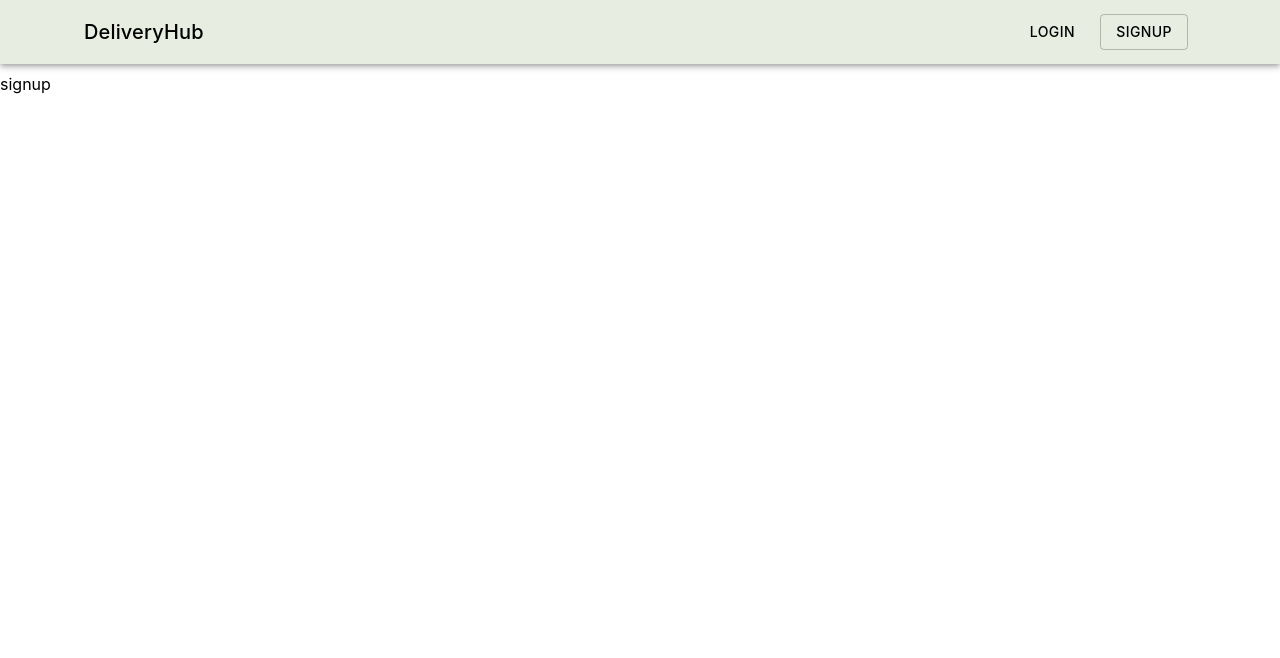
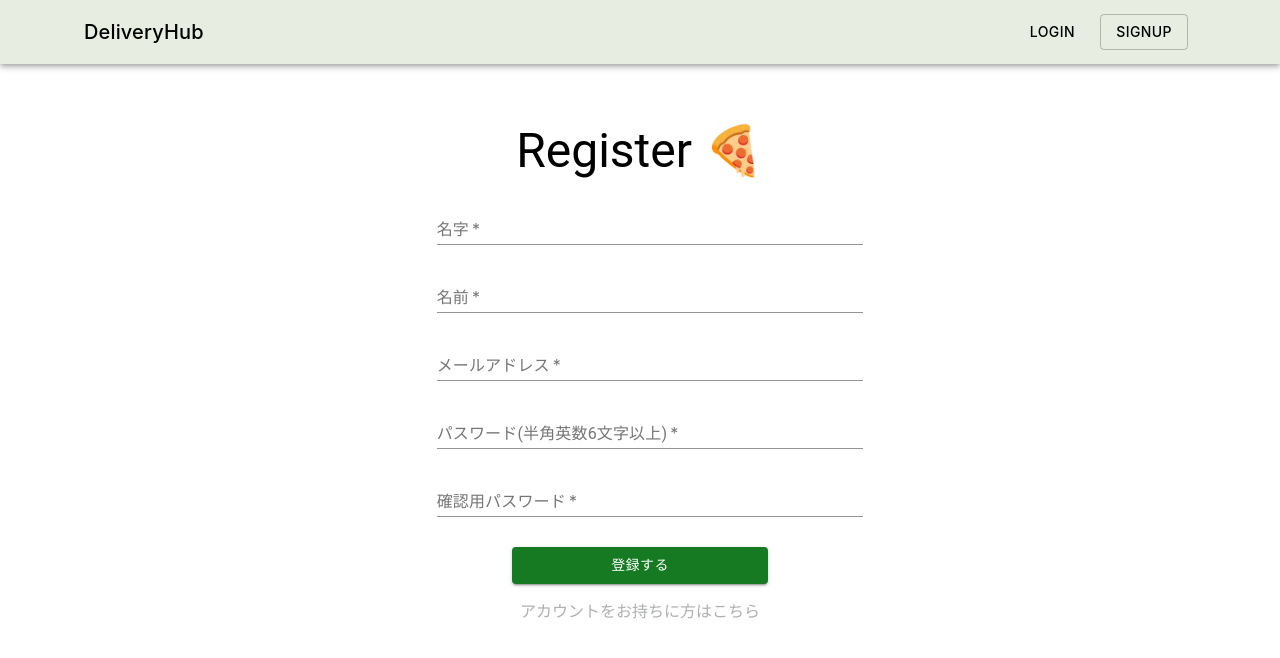
Before and after one commit to igaue-takahiko/food-delivery-app-client, a React (Create React App) app: page /register in a window 1280 px wide. Shown: the top 658 px of the page. Built offline with nearby package versions, Linux system fonts and the light colour scheme.

Commit message:
implement Signup page ui

```diff
--- a/src/components/Header.jsx
+++ b/src/components/Header.jsx
@@ -52,7 +52,7 @@ const Header = () => {
   }
 
   return (
-    <AppBar position="static" className={classes.header}>
+    <AppBar position="sticky" className={classes.header}>
       <Toolbar>
         <Link to="/" className={classes.title}>
           <Typography variant="h6" noWrap>
--- /dev/null
+++ b/src/hooks/forms.js
@@ -0,0 +1,25 @@
+import { useState } from "react";
+
+export const useForm = (initialValues, callback) => {
+  const [inputs, setInputs] = useState(initialValues);
+  const handleSubmit = (e) => {
+    if (e) {
+      e.preventDefault();
+    }
+    callback();
+  };
+
+  const handleInputChange = (e) => {
+    e.persist();
+    setInputs((inputs) => ({
+      ...inputs,
+      [e.target.name]: e.target.value,
+    }));
+  };
+
+  return {
+    handleSubmit,
+    handleInputChange,
+    inputs,
+  };
+};
--- a/src/pages/Signup.jsx
+++ b/src/pages/Signup.jsx
@@ -1,10 +1,149 @@
 import React from 'react'
+import { useDispatch, useSelector } from 'react-redux';
+import { Link, useHistory } from 'react-router-dom';
+import {
+  makeStyles,
+  Grid,
+  Typography,
+  TextField,
+  Button,
+  CircularProgress
+} from '@material-ui/core';
+
+import { signupUser } from '../redux/auth/actions';
+import { useForm } from '../hooks/forms';
+
+const useStyles = makeStyles((theme) => ({
+  ...theme.spreadThis,
+  title: {
+    margin: "48px 0 8px 0"
+  }
+}))
 
 const Signup = () => {
+  const classes = useStyles()
+  const dispatch = useDispatch()
+  const history = useHistory()
+  const { loading, serverError, errors } = useSelector((state) => state);
+
+  const signupHandle = (props) => {
+    const newUserData = {
+      email: inputs.email,
+      firstName: inputs.firstName,
+      lastName: inputs.lastName,
+      role: "ROLE_USER",
+      password: inputs.password,
+      confirmPassword: inputs.confirmPassword
+    }
+    dispatch(signupUser(newUserData, history))
+  }
+
+  const { inputs, handleInputChange, handleSubmit } = useForm(
+    {
+      firstName: "",
+      lastName: "",
+      email: "",
+      password: "",
+      confirmPassword: ""
+    },
+    signupHandle
+  )
+
+  let emailError = null;
+  let passwordError = null;
+  let confirmPasswordError = null;
+  let firstNameEmptyError = null;
+  let lastNameEmptyError = null;
+
+  if (errors) {
+    if (typeof errors !== "string") {
+      for (let i = 0; i < errors.length; i++) {
+        if (errors[i].msg.includes("First Name"))
+          firstNameEmptyError = errors[i].msg;
+        if (errors[i].msg.includes("Last Name"))
+          lastNameEmptyError = errors[i].msg;
+        if (errors[i].msg.includes("valid email")) emailError = errors[i].msg;
+        if (errors[i].msg.includes("Email address already"))
+          emailError = errors[i].msg;
+        if (errors[i].msg.includes("least 6 characters long"))
+          passwordError = errors[i].msg;
+        if (errors[i].msg.includes("Passwords have to"))
+          confirmPasswordError = errors[i].msg;
+      }
+    }
+  }
+
   return (
-    <div>
-      signup
-    </div>
+    <Grid container className={classes.form}>
+      <Grid item sm />
+      <Grid item sm>
+        <Typography variant="h3" className={classes.title}>
+          Register{" "}
+          <span role="img" aria-label="Pizza Emoji">
+            🍕
+          </span>
+        </Typography>
+        <form noValidate onSubmit={handleSubmit}>
+          <TextField
+            className={classes.textField} id="firstName"
+            name="firstName" label="名字" fullWidth required
+            helperText={firstNameEmptyError}
+            error={firstNameEmptyError ? true : false}
+            value={inputs.firstName} onChange={handleInputChange}
+          />
+          <TextField
+            className={classes.textField} id="lastName"
+            name="lastName" label="名前" fullWidth required
+            helperText={lastNameEmptyError}
+            error={lastNameEmptyError ? true : false}
+            value={inputs.lastName} onChange={handleInputChange}
+          />
+          <TextField
+            className={classes.textField} id="email"
+            name="email" label="メールアドレス" fullWidth required
+            helperText={emailError}
+            error={emailError ? true : false}
+            value={inputs.email} onChange={handleInputChange}
+          />
+          <TextField
+            className={classes.textField} id="password"
+            name="password" label="パスワード(半角英数6文字以上)" fullWidth required
+            helperText={passwordError}
+            error={passwordError ? true : false}
+            value={inputs.password} onChange={handleInputChange}
+          />
+          <TextField
+            className={classes.textField} id="confirmPassword"
+            name="confirmPassword" label="確認用パスワード" fullWidth required
+            helperText={passwordError ? passwordError: confirmPasswordError}
+            error={passwordError ? true : confirmPasswordError ? true : false}
+            value={inputs.firstName} onChange={handleInputChange}
+          />
+          {serverError && (
+            <Typography variant="body2" className={classes.customError}>
+              {"サーバーエラー、再試行してください。"}
+            </Typography>
+          )}
+          <Button
+            className={classes.button}
+            color="primary" type="submit"
+            disabled={loading} variant="contained"
+          >
+            登録する
+            {loading && (
+              <CircularProgress size={30} className={classes.progress} />
+            )}
+          </Button>
+          <br/>
+            <Link to="/login">
+              <small className={classes.small}>
+                アカウントをお持ちに方はこちら
+              </small>
+            </Link>
+        </form>
+      </Grid>
+      <Grid item sm />
+    </Grid>
   )
 }
 
--- a/src/utils/theme.js
+++ b/src/utils/theme.js
@@ -42,6 +42,7 @@ export const themeFile = {
     button: {
       marginTop: 20,
       marginBottom: 14,
+      width: "60%",
       position: "relative",
     },
     label: {
@@ -65,6 +66,10 @@ export const themeFile = {
     },
     small: {
       fontSize: 16,
+      color: "#adb0af",
+      "&:hover": {
+        color: "#157a21"
+      }
     },
     progress: {
       position: "absolute",
```
